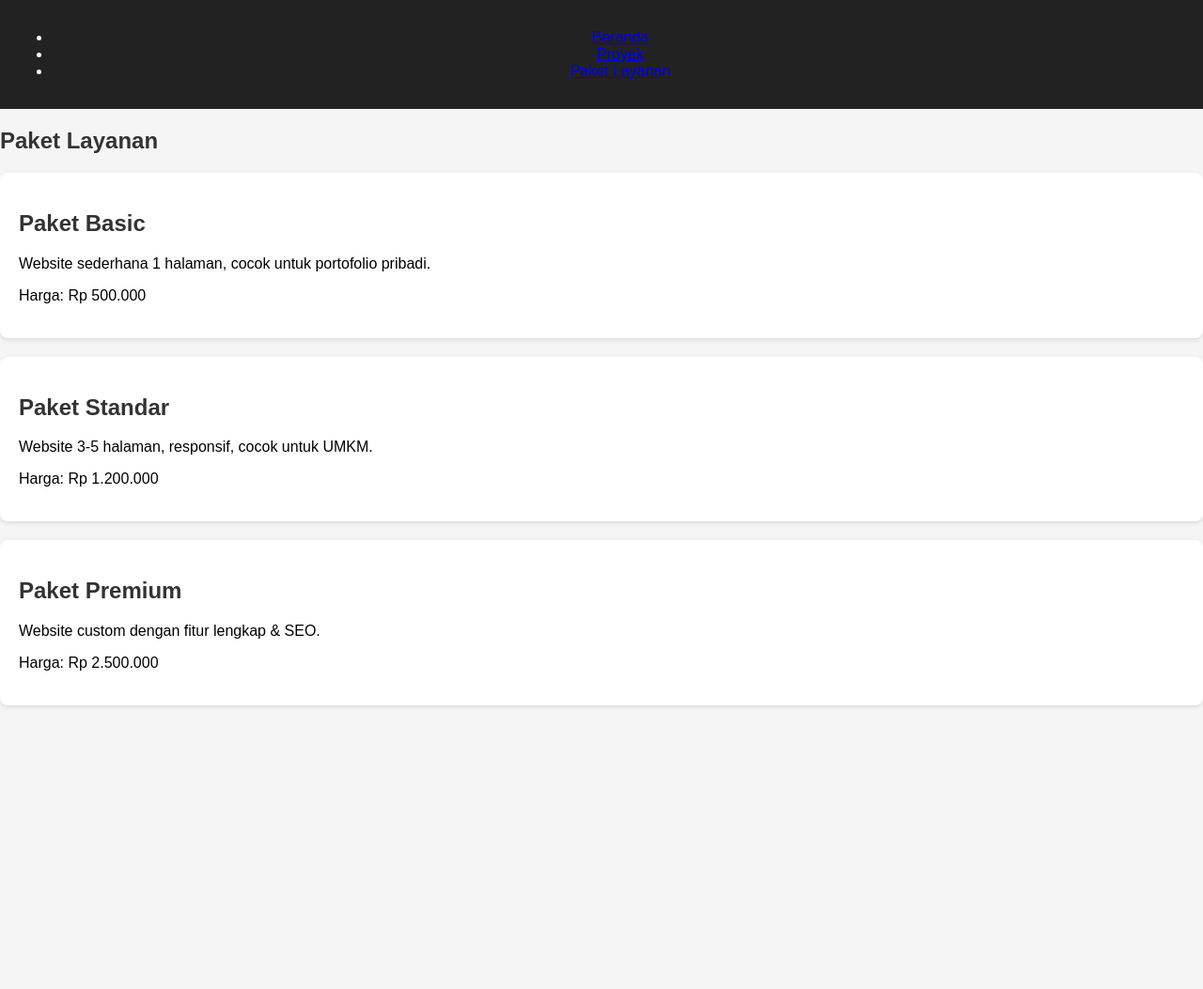
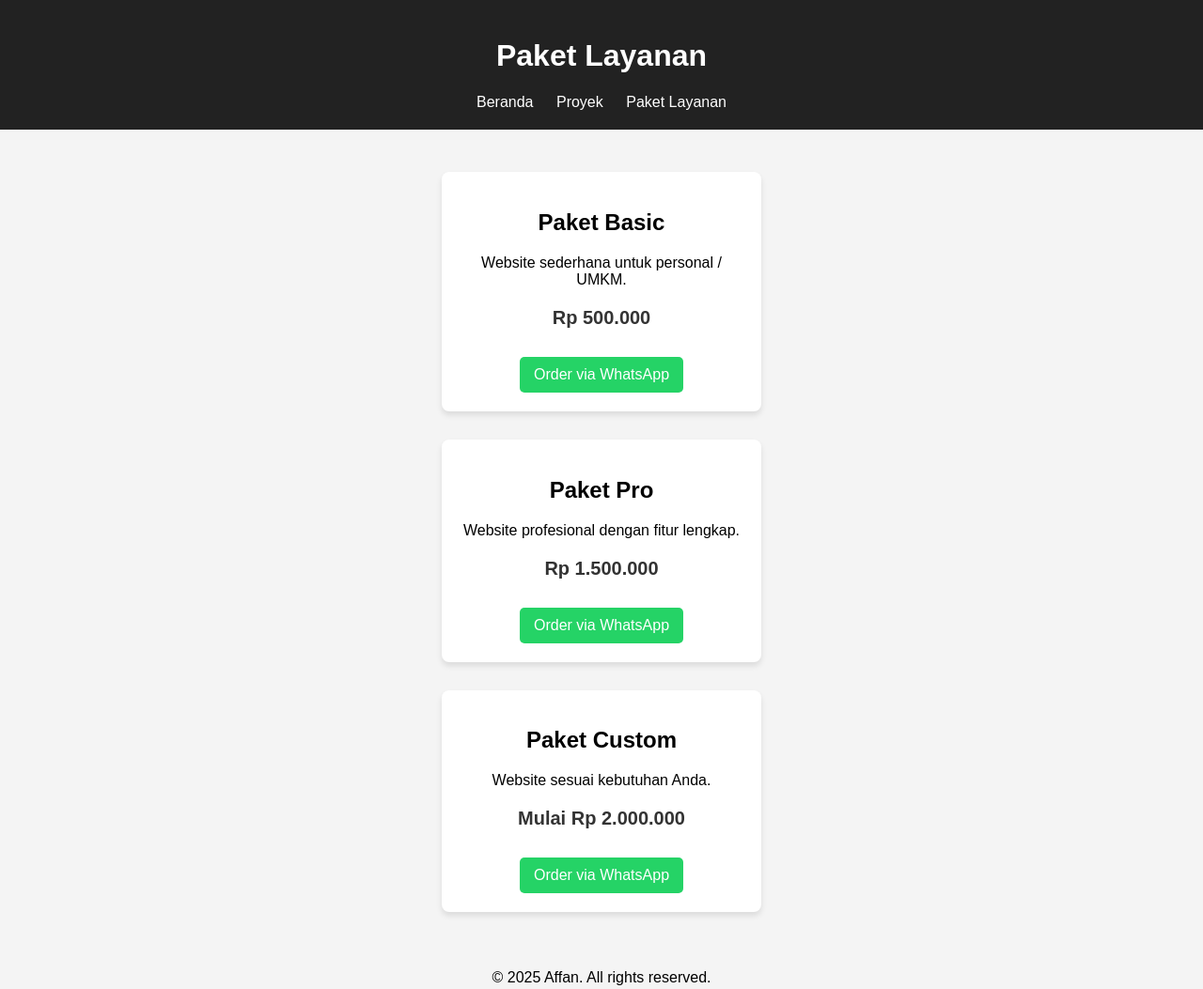
Before and after one commit to affan952/affan, a plain HTML site: page paket.html in a window 1280 px wide. Shown: the whole page at 94% size. Before the commit the page ends 800 px from the top, so only its background shows below. Drawn offline with Linux system fonts and the light colour scheme.

Commit message:
Add files via upload

```diff
--- a/paket.html
+++ b/paket.html
@@ -7,32 +7,42 @@
     <link rel="stylesheet" href="style.css">
 </head>
 <body>
+
     <header>
+        <h1>Paket Layanan</h1>
         <nav>
-            <ul>
-                <li><a href="index.html">Beranda</a></li>
-                <li><a href="proyek.html">Proyek</a></li>
-                <li><a href="paket.html">Paket Layanan</a></li>
-            </ul>
+            <a href="index.html">Beranda</a>
+            <a href="proyek.html">Proyek</a>
+            <a href="paket.html">Paket Layanan</a>
         </nav>
     </header>
-    <section class="content">
-        <h1>Paket Layanan</h1>
+
+    <main class="container-center">
         <div class="paket">
             <h2>Paket Basic</h2>
-            <p>Website sederhana 1 halaman, cocok untuk portofolio pribadi.</p>
-            <p>Harga: Rp 500.000</p>
+            <p>Website sederhana untuk personal / UMKM.</p>
+            <p class="harga">Rp 500.000</p>
+            <a class="btn-wa" href="https://wa.me/6282218917804?text=Halo%20Affan,%20saya%20ingin%20order%20Paket%20Basic" target="_blank">Order via WhatsApp</a>
         </div>
+
         <div class="paket">
-            <h2>Paket Standar</h2>
-            <p>Website 3-5 halaman, responsif, cocok untuk UMKM.</p>
-            <p>Harga: Rp 1.200.000</p>
+            <h2>Paket Pro</h2>
+            <p>Website profesional dengan fitur lengkap.</p>
+            <p class="harga">Rp 1.500.000</p>
+            <a class="btn-wa" href="https://wa.me/6282218917804?text=Halo%20Affan,%20saya%20ingin%20order%20Paket%20Pro" target="_blank">Order via WhatsApp</a>
         </div>
+
         <div class="paket">
-            <h2>Paket Premium</h2>
-            <p>Website custom dengan fitur lengkap & SEO.</p>
-            <p>Harga: Rp 2.500.000</p>
+            <h2>Paket Custom</h2>
+            <p>Website sesuai kebutuhan Anda.</p>
+            <p class="harga">Mulai Rp 2.000.000</p>
+            <a class="btn-wa" href="https://wa.me/6282218917804?text=Halo%20Affan,%20saya%20ingin%20order%20Paket%20Custom" target="_blank">Order via WhatsApp</a>
         </div>
-    </section>
+    </main>
+
+    <footer>
+        <p>&copy; 2025 Affan. All rights reserved.</p>
+    </footer>
+
 </body>
 </html>
--- a/style.css
+++ b/style.css
@@ -2,45 +2,54 @@ body {
     font-family: Arial, sans-serif;
     margin: 0;
     padding: 0;
-  background-color: #f5f5f5;
+    text-align: center;
+    background: #f4f4f4;
 }
 
 header {
-  background-color: #222;
-  color: #fff;
-  padding: 15px;
-  text-align: center;
+    background: #222;
+    color: white;
+    padding: 20px 0;
 }
 
-h1, h2 {
-  color: #333;
+nav a {
+    color: white;
+    margin: 0 10px;
+    text-decoration: none;
 }
 
-.container {
-  max-width: 1100px;
-  margin: auto;
-  padding: 20px;
+.container-center {
+    display: flex;
+    flex-direction: column;
+    align-items: center;
+    padding: 30px;
 }
 
 .paket {
     background: white;
+    border-radius: 8px;
     padding: 20px;
-  margin-bottom: 20px;
-  border-radius: 8px;
-  box-shadow: 0 2px 5px rgba(0,0,0,0.1);
+    margin: 15px;
+    width: 300px;
+    box-shadow: 0 4px 6px rgba(0,0,0,0.1);
+}
+
+.harga {
+    font-size: 20px;
+    font-weight: bold;
+    color: #333;
 }
 
 .btn-wa {
     display: inline-block;
+    background: #25D366;
+    color: white;
     padding: 10px 15px;
-  background-color: #25D366;
-  color: white;
     border-radius: 5px;
     text-decoration: none;
-  font-weight: bold;
-  transition: background 0.3s;
+    margin-top: 10px;
 }
 
 .btn-wa:hover {
-  background-color: #1ebe5b;
+    background: #20b358;
 }
```
Lines whose indentation alone changed are shown as unchanged.
